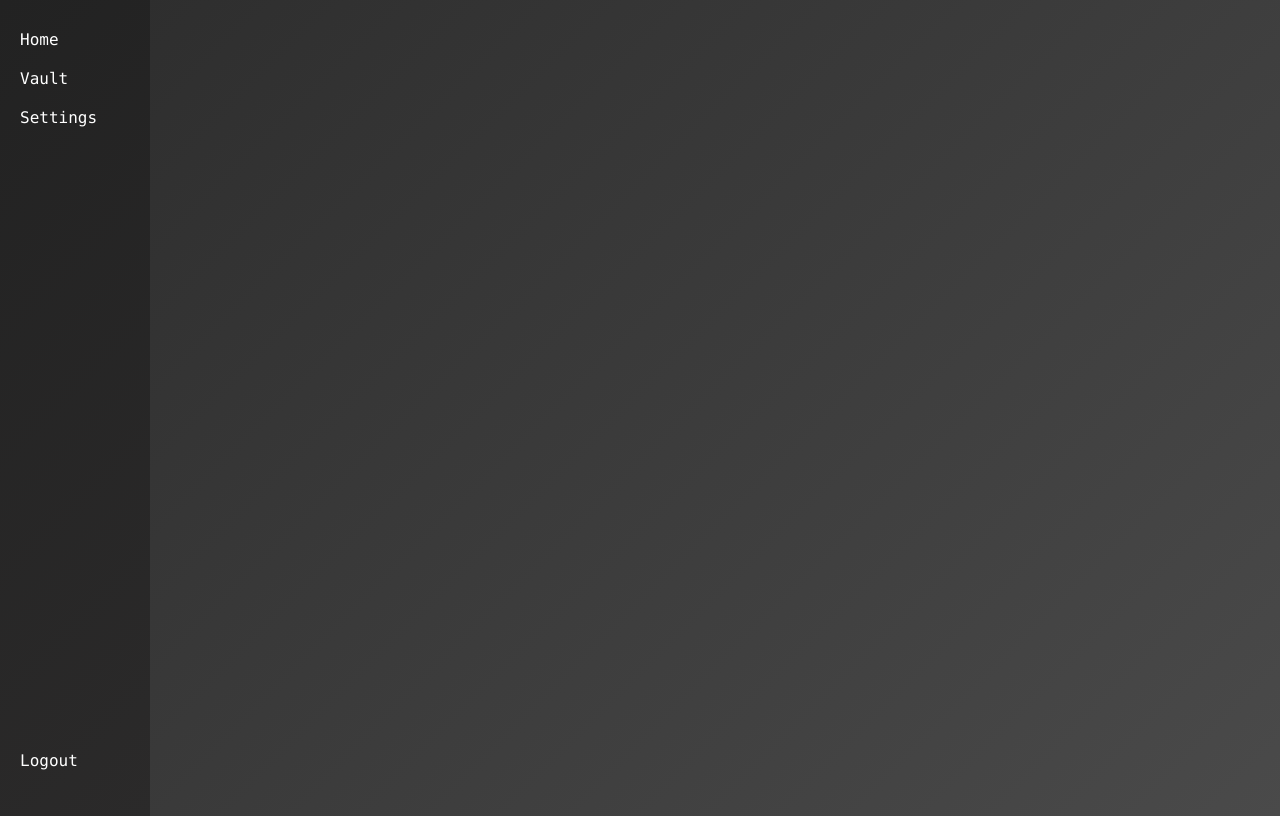
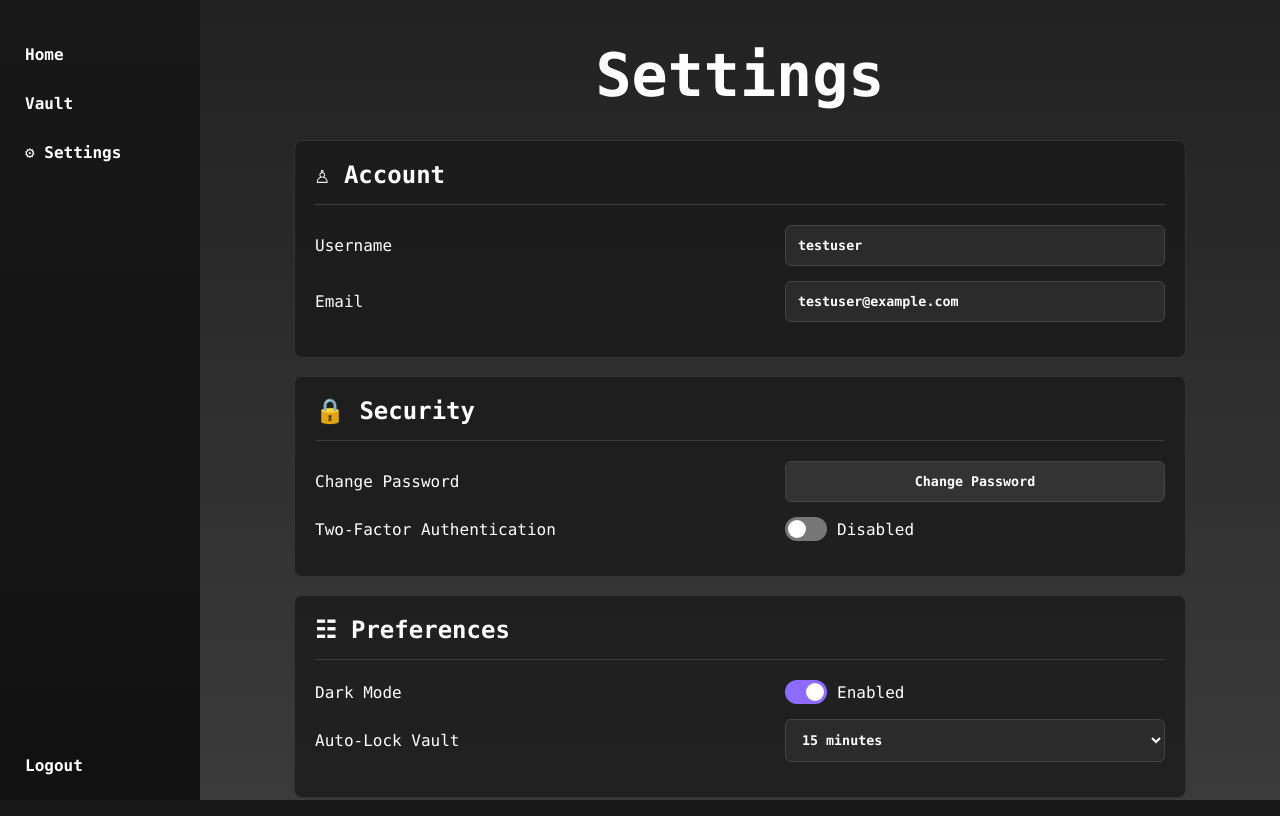
Before and after one commit to lurriz/passwordproj, a Flask app: page /settings in a window 1280 px wide. Run offline with Flask 3, Linux system fonts and the light colour scheme; the visitor is signed in with stand-in values (Sample User, id 1); parts of the project's set-up code (start-up, migrations or seed data) failed here and were passed over.

Commit message:
mye nytt

```diff
--- /dev/null
+++ b/static/settings.css
@@ -0,0 +1,170 @@
+html,
+body {
+  height: 100%;
+  margin: 0;
+  overflow: hidden;
+  font-family: Consolas, monospace;
+}
+
+body {
+  background: linear-gradient(to bottom, #222, #3b3b3b);
+  color: white;
+}
+
+.sidebar {
+  position: fixed;
+  left: 0;
+  top: 0;
+  width: 200px;
+  height: 100%;
+  background: linear-gradient(to bottom, #181818, #111);
+  padding-top: 30px;
+  display: flex;
+  flex-direction: column;
+}
+
+.sidebar a {
+  display: block;
+  color: white;
+  text-decoration: none;
+  font-weight: bold;
+  padding: 15px 25px;
+}
+
+.sidebar a:hover,
+.sidebar .active {
+  background-color: #333;
+  border-radius: 8px;
+  margin: 0 15px;
+}
+
+.sidebar .logout-link:hover {
+  background-color: #333;
+  border-radius: 8px;
+  margin-left: 15px;
+  margin-right: 15px;
+  margin-top: auto;
+  margin-bottom: 40px;
+}
+
+.logout-link {
+  margin-top: auto;
+  margin-bottom: 40px;
+}
+
+.settings-page {
+  margin-left: 200px;
+  min-height: 100vh;
+  display: flex;
+  flex-direction: column;
+  align-items: center;
+}
+
+.settings-page h1 {
+  font-size: 60px;
+  margin: 40px 0 30px;
+}
+
+.settings-card {
+  width: 850px;
+  background: rgba(25, 25, 25, 0.75);
+  border: 1px solid #333;
+  border-radius: 8px;
+  padding: 20px;
+  margin-bottom: 18px;
+}
+
+.settings-card h2 {
+  margin: 0 0 20px;
+  padding-bottom: 15px;
+  border-bottom: 1px solid #3d3d3d;
+}
+
+.settings-row {
+  display: grid;
+  grid-template-columns: 1fr 380px;
+  align-items: center;
+  margin: 15px 0;
+}
+
+input,
+select,
+button {
+  font-family: Consolas, monospace;
+  font-weight: bold;
+  border-radius: 6px;
+  border: 1px solid #444;
+  padding: 12px;
+}
+
+input,
+select {
+  background-color: #2b2b2b;
+  color: white;
+}
+
+button {
+  background-color: #333;
+  color: white;
+  cursor: pointer;
+}
+
+button:hover {
+  background-color: #555;
+}
+
+.toggle-row {
+  display: flex;
+  align-items: center;
+  gap: 10px;
+}
+
+.toggle {
+  width: 42px;
+  height: 24px;
+  border-radius: 20px;
+  position: relative;
+  display: inline-block;
+}
+
+.toggle::after {
+  content: "";
+  width: 18px;
+  height: 18px;
+  background: white;
+  border-radius: 50%;
+  position: absolute;
+  top: 3px;
+}
+
+.toggle.off {
+  background: #777;
+}
+
+.toggle.off::after {
+  left: 3px;
+}
+
+.toggle.on {
+  background: #8b6cff;
+}
+
+.toggle.on::after {
+  right: 3px;
+}
+
+.danger-btn {
+  background: transparent;
+  color: #ff5c5c;
+  border: 1px solid #ff5c5c;
+}
+
+.save-btn {
+  width: 220px;
+  background-color: #514c68;
+  margin-top: 5px;
+}
+
+.save-btn:hover {
+  background-color: #6b648a;
+}
--- a/static/styles.css
+++ b/static/styles.css
@@ -1,136 +1,192 @@
+html,
 body {
-    margin-left: 100px;
-    height: 100vh;
+    height: 100%;
+    margin: 0;
+    overflow: hidden;
+    font-family: Consolas, monospace;
+}
+
+body {
+    margin-left: 200px;
+    min-height: 100vh;
     display: flex;
     flex-direction: column;
     align-items: center;
-    background: linear-gradient(135deg, #2c2c2c, #4a4a4a);
-    font-family: Consolas, monospace;
-    overflow: hidden;
+    background: linear-gradient(to bottom, #222, #3b3b3b);
+    color: white;
 }
+
+/* ---------- Header ---------- */
 
 .header {
     color: #ffffff;
-    margin-bottom: 20px;
-    font-size: 5rem;
+    margin: 40px 0 30px;
+    font-size: 60px;
 }
+
+/* ---------- Sidebar ---------- */
 
 .sidebar {
     position: fixed;
     left: 0;
     top: 0;
-  width: 150px;
+    width: 200px;
     height: 100%;
-  background: linear-gradient(135deg, #222222, #2b2a2a);
+    background: linear-gradient(to bottom, #181818, #111);
     display: flex;
     flex-direction: column;
-  padding-top: 20px;
+    padding-top: 30px;
 }
 
 .sidebar a {
+    display: block;
     color: white;
     text-decoration: none;
-  padding: 10px 20px;
+    font-weight: bold;
+    padding: 15px 25px;
 }
 
-.sidebar a:hover {
-  background-color: #555;
+.sidebar a:hover,
+.sidebar .active {
+    background-color: #333;
+    border-radius: 8px;
+    margin: 0 15px;
 }
 
-.input-group{
+.sidebar .logout-link:hover {
+  background-color: #333;
+  border-radius: 8px;
+  margin-left: 15px;
+  margin-right: 15px;
+  margin-top: auto;
+  margin-bottom: 40px;
+}
+
+.logout-link {
+    margin-top: auto;
+    margin-bottom: 40px;
+}
+
+/* ---------- Inputs ---------- */
+
+.input-group {
     display: flex;
     flex-direction: column;
     margin-top: 10px;
+    width: 320px;
 }
 
-.input-group-vault{
-    display: block;
+.input-group-vault {
+    display: flex;
+    gap: 10px;
     margin-top: 10px;
 }
-
 
 .input {
     margin-top: 5px;
     margin-bottom: 5px;
-    height: 22px;
+    height: auto;
     text-align: center;
-    border-radius: 8px;
+    border-radius: 6px;
+    border: 1px solid #444;
+    padding: 12px;
+    background-color: #2b2b2b;
+    color: white;
+    font-family: Consolas, monospace;
+    font-weight: bold;
 }
 
+/* ---------- Buttons ---------- */
 
 .btn {
     padding: 12px 24px;
     font-size: 1rem;
-    background-color: #6c6c6c;
+    background-color: #333;
     color: white;
-    border: none;
-    border-radius: 8px;
+    border: 1px solid #444;
+    border-radius: 6px;
     cursor: pointer;
-    transition: 0.3s;
+    transition: 0.2s;
+    margin-bottom: 10px;
+    font-family: Consolas, monospace;
+    font-weight: bold;
+}
+
+.btn:hover {
+    background-color: #555;
+}
+
+.btn:active {
+    background-color: #6b648a;
+    transform: scale(0.96);
+}
+
+.button-group {
+    display: flex;
+    gap: 10px;
     margin-bottom: 10px;
 }
 
-.btn:hover {
-    background-color: #8a8a8a;
-    transform: scale(1.05);
-}
-
-.btn:active {
-    background-color: #00ff55;
-    transform: scale(0.8);
-}
+/* ---------- Password output ---------- */
 
 .box {
     margin-top: 10px;
     padding: 15px;
-    min-width: 250px;
+    min-width: 320px;
     min-height: 40px;
-    background-color: #1e1e1e;
-    color: #00ff55;
-    border-radius: 10px;
+    background-color: #2b2b2b;
+    color: #ffffff;
+    border: 1px solid #444;
+    border-radius: 8px;
     text-align: center;
     font-size: 1.2rem;
-    box-shadow: 0 0 10px rgba(0, 0, 0, 0.5);
+    box-shadow: 0 0 20px rgba(0, 0, 0, 0.35);
+    font-family: Consolas, monospace;
+    font-weight: bold;
 }
 
 #output {
     text-align: center;
 }
+
+/* ---------- Vault table ---------- */
+
 .table-wrapper {
     max-height: 700px;
     overflow-y: auto;
     width: 80%;
     margin-top: 20px;
     border-radius: 8px;
-    align-items: center;
+    border: 1px solid #333;
+    background: rgba(25, 25, 25, 0.75);
 }
 
 table {
     width: 100%;
     table-layout: fixed;
     border-collapse: collapse;
-    background-color: #312e2e;
+    background-color: transparent;
     color: white;
 }
 
 th {
     position: sticky;
     top: 0;
-    background-color: #242121;
+    background-color: #181818;
     color: white;
     z-index: 1;
+    font-weight: bold;
 }
 
 th,
 td {
     padding: 12px;
-    border-top: 1px solid #444;
-    border-left: 1px solid #444;
-    border-right: 1px solid #444;
+    border-top: 1px solid #333;
+    border-left: 1px solid #333;
+    border-right: 1px solid #333;
     text-align: center;
     word-break: break-all;
 }
-
 
 th:nth-child(1),
 td:nth-child(1) {
@@ -237,22 +288,19 @@ td:nth-child(3) {
     gap: 10px;
 }
 
-.delete-popup-close {
-    position: absolute;
-    top: 15px;
-    right: 15px;
-    background: #6c6c6c;
-    color: white;
-    border: none;
-    border-radius: 6px;
-    cursor: pointer;
+.edit-popup h2,
+.delete-popup h2 {
+    margin: 0 0 20px;
+    padding-bottom: 15px;
+    border-bottom: 1px solid #3d3d3d;
 }
+
+.edit-panel {
+    z-index: 20;
+}
+
+/* ---------- Utility ---------- */
 
 .hidden {
     display: none;
 }
-
-.logout-link {
-    margin-top: auto;
-    margin-bottom: 40px;
-}
--- a/static/vault.js
+++ b/static/vault.js
@@ -122,7 +122,7 @@ document.addEventListener("DOMContentLoaded", () => {
                 document.getElementById("entry-username").textContent = `Username: ${entry.username}`;
                 document.getElementById("entry-password").textContent = "Password: Hidden";
 
-                revealPasswordBtn.textContent = "Reveal password";
+                revealPasswordBtn.textContent = "Show password";
                 sideMessage.textContent = "";
 
                 sidePanel.classList.remove("hidden");
@@ -136,7 +136,7 @@ document.addEventListener("DOMContentLoaded", () => {
                     revealPasswordBtn.textContent = "Hide password";
                 } else {
                     passwordText.textContent = "Password: Hidden";
-                    revealPasswordBtn.textContent = "Reveal password";
+                    revealPasswordBtn.textContent = "Show password";
                 }
             });
 
--- a/templates/settings.html
+++ b/templates/settings.html
@@ -4,14 +4,81 @@
     <meta charset="UTF-8">
     <meta name="viewport" content="width=device-width, initial-scale=1.0">
     <title>Settings</title>
-    <link rel="stylesheet" href="{{ url_for('static', filename='styles.css') }}">
+    <link rel="stylesheet" href="{{ url_for('static', filename='settings.css') }}">
 </head>
 <body>
      <nav class="sidebar">
-        <a href="/">Home</a>
-        <a href="/vault">Vault</a>
-        <a href="/settings">Settings</a>
-        <a href="/logout" class="logout-link">Logout</a>
-    </nav>
+  <a href="/">Home</a>
+  <a href="/vault">Vault</a>
+  <a href="/settings">⚙ Settings</a>
+  <a href="/logout" class="logout-link">Logout</a>
+</nav>
+
+<main class="settings-page">
+  <h1>Settings</h1>
+
+  <section class="settings-card">
+    <h2>♙ Account</h2>
+
+    <div class="settings-row">
+      <label>Username</label>
+      <input type="text" value="testuser">
+    </div>
+
+    <div class="settings-row">
+      <label>Email</label>
+      <input type="email" value="testuser@example.com">
+    </div>
+  </section>
+
+  <section class="settings-card">
+    <h2>🔒 Security</h2>
+
+    <div class="settings-row">
+      <label>Change Password</label>
+      <button>Change Password</button>
+    </div>
+
+    <div class="settings-row">
+      <label>Two-Factor Authentication</label>
+      <div class="toggle-row">
+        <span class="toggle off"></span>
+        <span>Disabled</span>
+      </div>
+    </div>
+  </section>
+
+  <section class="settings-card">
+    <h2>☷ Preferences</h2>
+
+    <div class="settings-row">
+      <label>Dark Mode</label>
+      <div class="toggle-row">
+        <span class="toggle on"></span>
+        <span>Enabled</span>
+      </div>
+    </div>
+
+    <div class="settings-row">
+      <label>Auto-Lock Vault</label>
+      <select>
+        <option>15 minutes</option>
+        <option>30 minutes</option>
+        <option>1 hour</option>
+      </select>
+    </div>
+  </section>
+
+  <section class="settings-card">
+    <h2>⚠ Danger Zone</h2>
+
+    <div class="settings-row">
+      <label>Delete Account</label>
+      <button class="danger-btn">Delete Account</button>
+    </div>
+  </section>
+
+  <button class="save-btn">Save Changes</button>
+</main>
 </body>
 </html>
--- a/templates/vault.html
+++ b/templates/vault.html
@@ -43,7 +43,7 @@
         <p id="entry-site"></p>
         <p id="entry-username"></p>
         <p id="entry-password"></p>
-        <button class="btn" id="reveal-password">Reveal password</button>
+        <button class="btn" id="reveal-password">Show password</button>
         <button class="btn" id="copy-password">Copy password</button>
         <button class="btn" id="edit-entry">Edit</button>
         <button class="btn" id="delete-entry">delete</button>
```
Also changed, not shown: other parts of static/styles.css (+23 -28 lines). Lines whose indentation alone changed are shown as unchanged.
